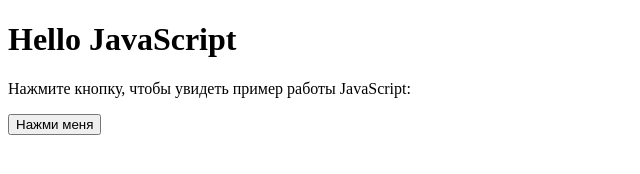
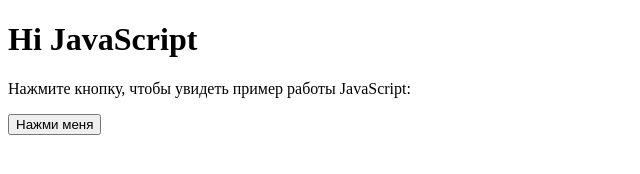
Before and after one commit to poluyan/testsshpractice, a plain HTML site: page index.html in a window 1280 px wide. Shown: the whole page, without its empty margins (0-640 px from the left). Drawn offline with Linux system fonts and the light colour scheme.

Commit message:
Update index.html

```diff
--- a/index.html
+++ b/index.html
@@ -6,7 +6,7 @@
     <title>Пример HTML страницы с JavaScript</title>
 </head>
 <body>
-    <h1>Hello JavaScript</h1>
+    <h1>Hi JavaScript</h1>
 
     <p>Нажмите кнопку, чтобы увидеть пример работы JavaScript:</p>
 
```
